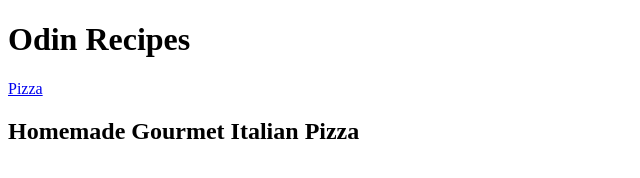
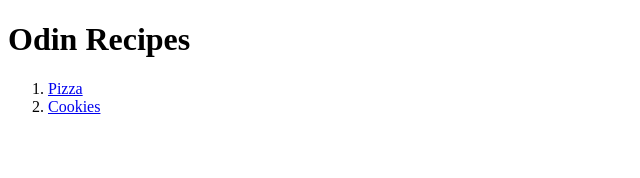
Before and after one commit to GumyKart/odin-recipes, a plain HTML site: page index.html in a window 1280 px wide. Shown: the whole page, without its empty margins (0-640 px from the left). Drawn offline with Linux system fonts and the light colour scheme.

Commit message:
Added new recipes
added baked chicken recipe and cookie recipe:

```diff
--- a/index.html
+++ b/index.html
@@ -7,9 +7,10 @@
 
     <body>
         <h1>Odin Recipes</h1>
-        <a href="recipes/pizza.html">Pizza</a>
-        <h2>Homemade Gourmet Italian Pizza</h2>
-
+        <ol>
+        <li><a href="recipes/pizza.html">Pizza</a></li>
+        <li><a href="recipes/cookies.html">Cookies</a></li>
+        </ol>
     </body>
 
 </html>
```
Also changed, not shown: recipes/cookies.html (added, +12 -0 lines), recipes/bakedchicken.html (added).
